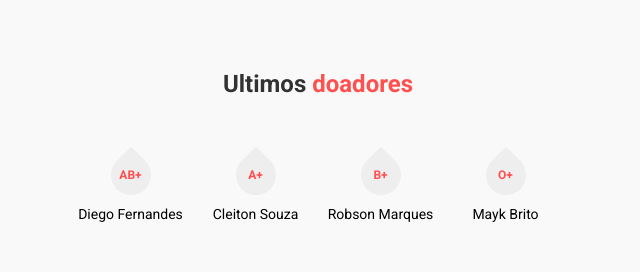
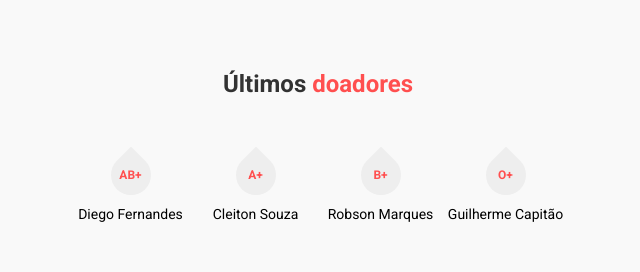
Before and after one commit to guilhermecapitao/doe-maratonadev, a plain HTML site: page index.html in a window 1280 px wide. Shown: the part 453-725 px from the top of the page, 322-962 px from the left. Drawn offline with Linux system fonts and the light colour scheme.

Commit message:
fix: Correção ortográfica

```diff
--- a/index.html
+++ b/index.html
@@ -31,7 +31,7 @@
     </section>
 
     <main>
-        <h2>Ultimos <span>doadores</span></h2>
+        <h2>Últimos <span>doadores</span></h2>
 
         <section class="donors">
             <div class="donor">
@@ -48,7 +48,7 @@
             </div>
             <div class="donor">
                 <div class="blood">O+</div>
-                <p>Mayk Brito</p>
+                <p>Guilherme Capitão</p>
             </div>
         </section>
     </main>
```
